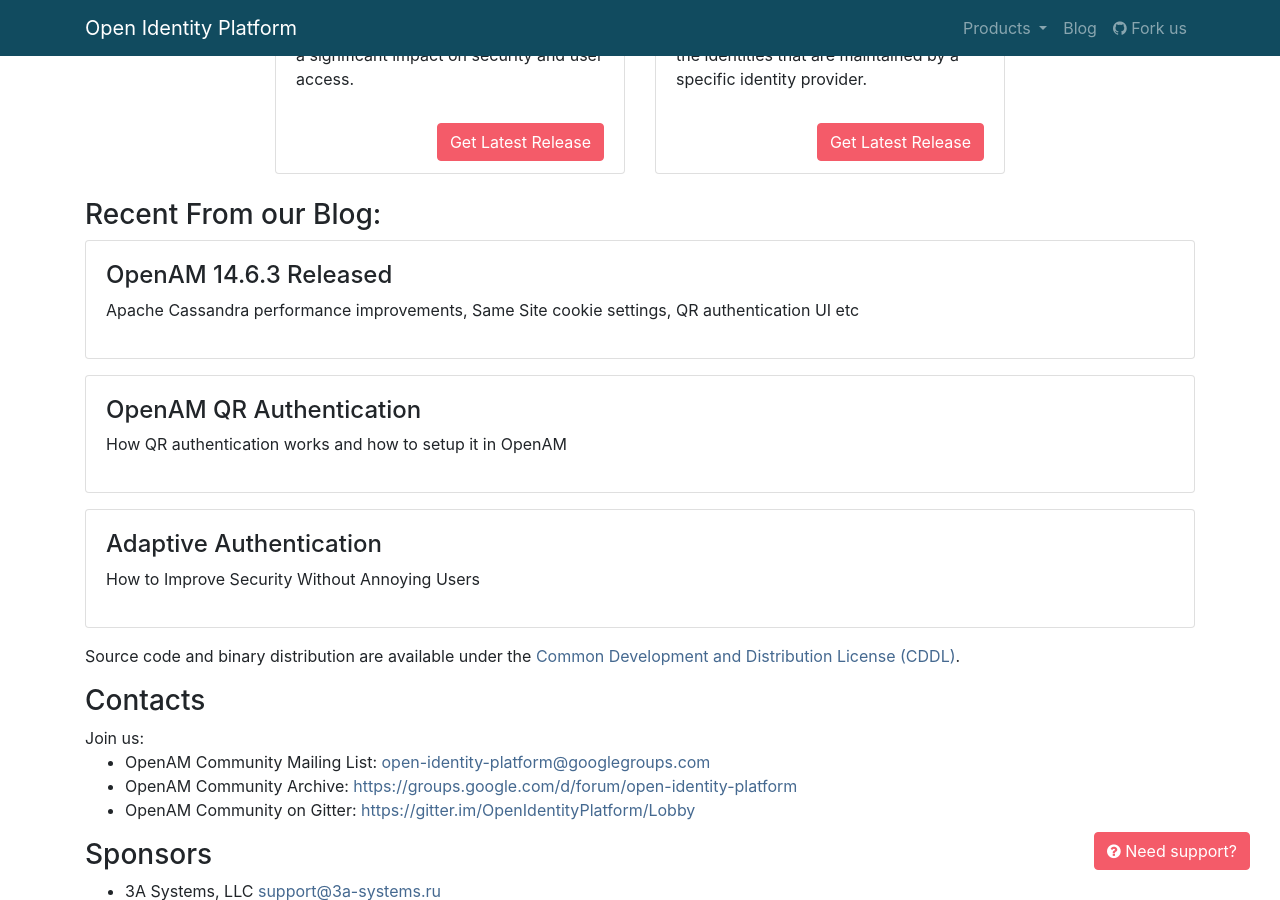
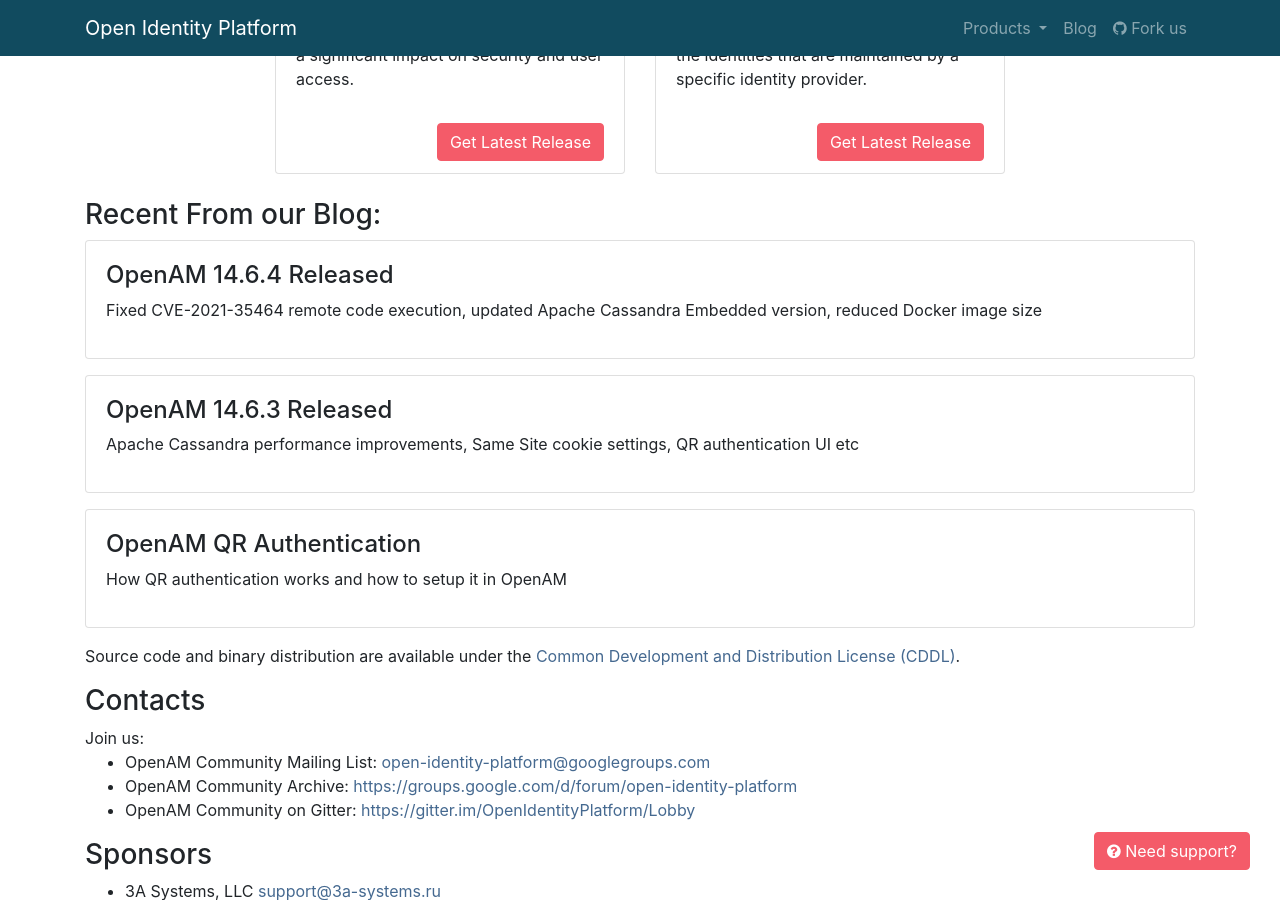
Before and after one commit to OpenIdentityPlatform/OpenIdentityPlatform.org, a Jekyll site: the page built from index.html, in a window 1280 px wide and 900 px high, scrolled down 1665 px. Built offline with Jekyll 4.4.1, drawn with Linux system fonts in a browser that asks for light colours.

Commit message:
openam-14-6-4-released

```diff
--- a/_data/blogposts.yml
+++ b/_data/blogposts.yml
@@ -1,3 +1,8 @@
+-
+  title: 'OpenAM 14.6.4 Released'
+  link: '/blog/openam-14-6-4-released'
+  description: 'Fixed CVE-2021-35464 remote code execution, updated Apache Cassandra Embedded version, reduced Docker image size'
+
 -
   title: 'OpenAM 14.6.3 Released'
   link: '/blog/openam-14-6-3-released'
--- /dev/null
+++ b/blog/openam-14-6-4-released.md
@@ -0,0 +1,27 @@
+---
+layout: home
+landing-title: "OpenAM 14.6.4 Released"
+landing-title2: "OpenAM 14.6.4 Released"
+description: Open Identity Platform Community just released OpenAM v14.6.4
+keywords: 'OpenAM, Access Management, Authentication, SSO, Single Sign On, Open Identity Platform, Release, OAuth2, Authentication, Apache Cassandra'
+imageurl: 'openam-og.png'
+---
+# OpenAM 14.6.4 Released
+[Download](https://github.com/OpenIdentityPlatform/OpenAM/releases/tag/14.6.4)
+## What's new
+
+### Improvements
+
+* Updated Apache Cassandra Embedded version
+* Reduced Docker layer sizes
+
+### Fixes
+
+* Fixed CVE-2021-35464 Remote Code Execution
+
+
+[All changes](https://github.com/OpenIdentityPlatform/OpenAM/compare/7529aa91ad0aca109b916758e91d5fecacd18b07...53b06c33da4cf3e8ce690740a298981e5294cfcf)
+
+## Thanks for the contributions
+
+<i id="casell"><i>1. <a href="https://github.com/casell" target="_blank">casell</a></i>
```
